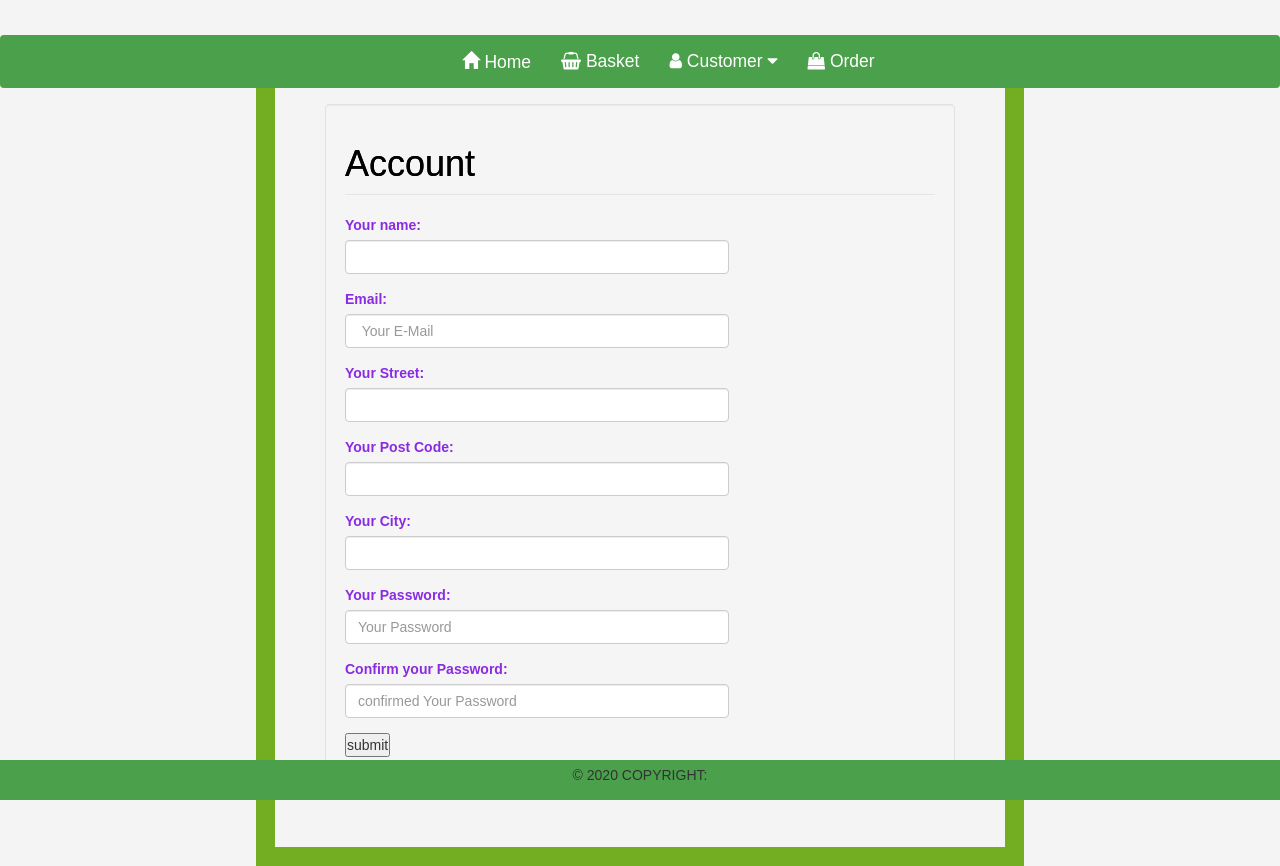
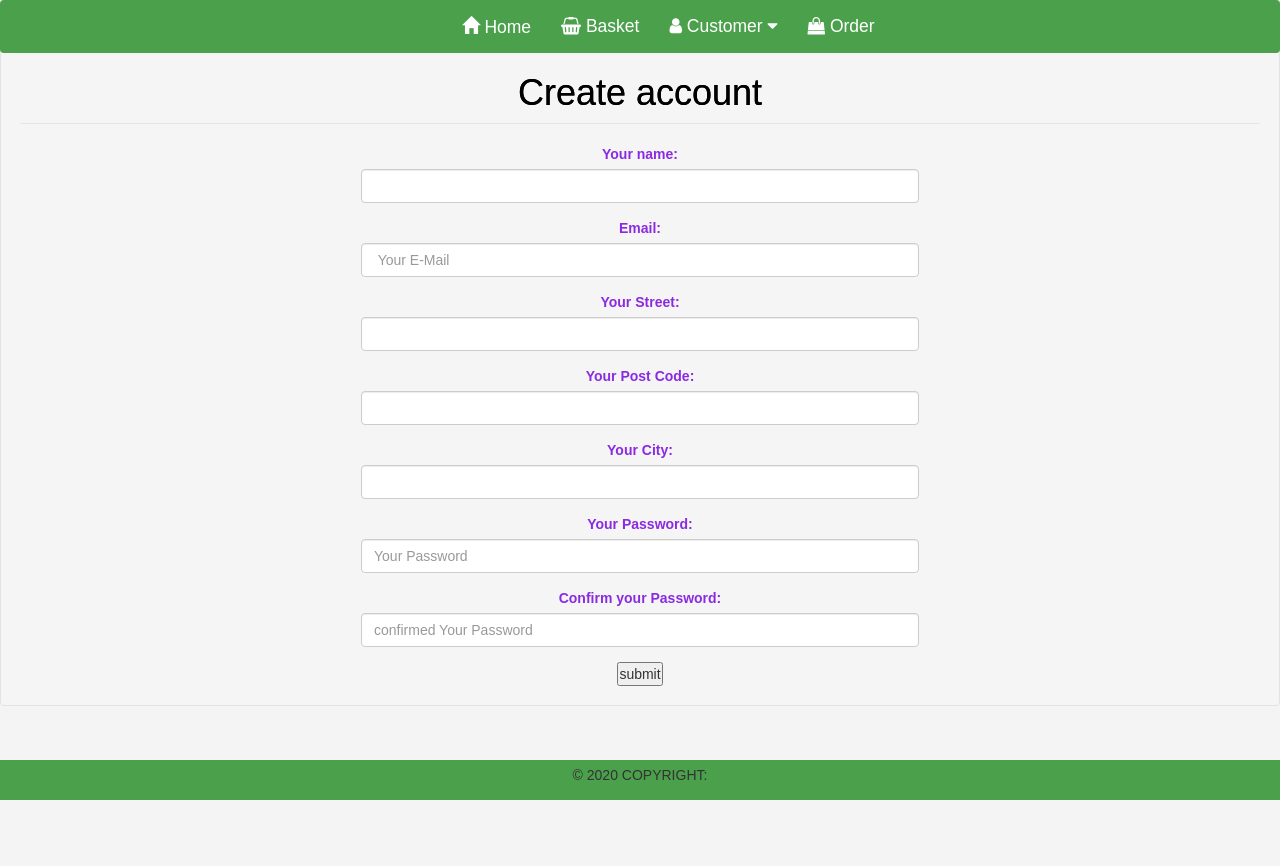
Before and after one commit to florentchrist11/onlineshopping, a PHP site: page /registrieren.php in a window 1280 px wide. After the commit the page ends 800 px from the top, so only its background shows below. Run offline with PHP 8.4, Linux system fonts and the light colour scheme; some web fonts are replaced.

Commit message:
Add files via upload

```diff
--- a/registrieren.php
+++ b/registrieren.php
@@ -64,7 +64,7 @@ if($data->is_Valider()){
           $table = "account";
           $data = array(
                "username" => $_POST['username']  ,
-               "email"    => $_POST['email']  ,
+               "email"    => $_POST['username']  ,
                "street"   => $_POST['street'],
                "postcode" => $_POST['postcode'],
                 "city"    => $_POST['city'],
@@ -94,24 +94,24 @@ if($data->is_Valider()){
    <?php  require('elements/header.php'); ?>
 
  <div class="centerReg">
-
+                  <center>
                   <?php if($error):  ?>
                      <div class="alert alert-danger" role="alert">
                      This Name is allready exit
                      </div>
                      <?php endif ?>
        <form action=""  method="POST" class="well coll-md-6" >
-  <legend text-align: center  > <h1>  Account</h1>   </legend>
+  <legend text-align: center  > <h1>  Create account</h1>   </legend>
   <div class="form-group" >
  <label for="name"> Your name: </label>
-  <input  value=" <?= isset($_POST['username'])? htmlentities($_POST['username']): '' ?>" style="width:65%" type="text" id="name" name="username"  class="form-control <?= isset($errors['username'])? 'is-invalid' : ''    ?>"  placeholder=" Your Name " >
+  <input  value=" <?= isset($_POST['username'])? htmlentities($_POST['username']): '' ?>" style="width:45%" type="text" id="name" name="username"  class="form-control <?= isset($errors['username'])? 'is-invalid' : ''    ?>"  placeholder=" Your Name " >
      <?php if(isset($errors['username'])): ?>
        <div class="invalid-feedback">  <?= $errors['username'] ?> </div>
     <?php endif  ?>
   </div>
   <div class="form-group">
     <label for="email">  Email:   </label>
-    <input  value=" <?= isset($_POST['email'])? htmlentities($_POST['email']): '' ?>" style="width:65%" type="email" id="email" class="form-control  <?= isset($errors['email'])? 'is-invalid' : ''    ?> " name="email" placeholder=" Your E-Mail">
+    <input  value=" <?= isset($_POST['email'])? htmlentities($_POST['email']): '' ?>" style="width:45%" type="email" id="email" class="form-control  <?= isset($errors['email'])? 'is-invalid' : ''    ?> " name="email" placeholder=" Your E-Mail">
     <?php if(isset($errors['email'])): ?>
        <div class="invalid-feedback">  <?= $errors['email'] ?> </div>
     <?php endif  ?>
@@ -119,35 +119,35 @@ if($data->is_Valider()){
 
    <div class="form-group">
    <label for="street"> Your Street:  </label>
-  <input style="width:65%" value=" <?= isset($_POST['street'])? htmlentities($_POST['street']): '' ?>" type="text" id="street" class="form-control  <?= isset($errors['street'])? 'is-invalid' : ''    ?> " name="street" placeholder="Your Street ">
+  <input style="width:45%" value=" <?= isset($_POST['street'])? htmlentities($_POST['street']): '' ?>" type="text" id="street" class="form-control  <?= isset($errors['street'])? 'is-invalid' : ''    ?> " name="street" placeholder="Your Street ">
   <?php if(isset($errors['street'])): ?>
        <div class="invalid-feedback">  <?= $errors['street'] ?> </div>
     <?php endif  ?>
    </div>
    <div class="form-group">
 <label for="invalid" > Your Post Code: </label>
-<input style="width:65%" value=" <?= isset($_POST['postcode'])? htmlentities($_POST['postcode']): '' ?>"  id="invalid" type="text"  class="form-control   <?= isset($errors['postCode'])? 'is-invalid' : ''    ?> " name="postcode" placeholder="Your Post Code "  >
+<input style="width:45%" value=" <?= isset($_POST['postcode'])? htmlentities($_POST['postcode']): '' ?>"  id="invalid" type="text"  class="form-control   <?= isset($errors['postCode'])? 'is-invalid' : ''    ?> " name="postcode" placeholder="Your Post Code "  >
 <?php if(isset($errors['postCode'])): ?>
        <div class="invalid-feedback">  <?= $errors['postCode'] ?></div>
     <?php endif  ?>
 </div>
 <div class="form-group">
 <label for="city"> Your City: </label>
- <input style="width:65%" value=" <?= isset($_POST['city'])? htmlentities($_POST['city']): '' ?>" id ="city" type="text"  class="form-control  <?= isset($errors['city'])? 'is-invalid' : ''    ?>" name="city" placeholder="Your City ">
+ <input style="width:45%" value=" <?= isset($_POST['city'])? htmlentities($_POST['city']): '' ?>" id ="city" type="text"  class="form-control  <?= isset($errors['city'])? 'is-invalid' : ''    ?>" name="city" placeholder="Your City ">
  <?php if(isset($errors['city'])): ?>
        <div class="invalid-feedback">  <?= $errors['city'] ?> </div>
     <?php endif  ?>
 </div>
  <div class="form-group">
  <label for="password"> Your Password:</label>
-                  <input style="width:65%"  type="password"  class="form-control  <?= isset($errors['password'])? 'is-invalid' : ''    ?>" id="password" name="password" placeholder="Your Password ">
+                  <input style="width:45%"  type="password"  class="form-control  <?= isset($errors['password'])? 'is-invalid' : ''    ?>" id="password" name="password" placeholder="Your Password ">
                   <?php if(isset($errors['password'])): ?>
        <div class="invalid-feedback">  <?= $errors['password'] ?></div>
     <?php endif  ?>
                </div>
                   <div class="form-group">
                   <label for="confirm"> Confirm your Password:</label>
-                  <input style="width:65%" type="password"  id ="confirm" class="form-control <?= isset($errors['confirmation'])? 'is-invalid' : ''    ?>" name="confirmation" placeholder="confirmed Your Password ">
+                  <input style="width:45%" type="password"  id ="confirm" class="form-control <?= isset($errors['confirmation'])? 'is-invalid' : ''    ?>" name="confirmation" placeholder="confirmed Your Password ">
                   <?php if(isset($errors['confirmation'])): ?>
        <div class="invalid-feedback">  <?= $errors['confirmation'] ?>  </div>
     <?php endif  ?>
--- a/style.css
+++ b/style.css
@@ -195,7 +195,7 @@ ul#menu {
     position: absolute;
     top: 0%;
     right: 10%;
-    font-size: 20%;
+    font-size: 120%;
 }
 
 
@@ -405,23 +405,6 @@ ul#menu {
     margin: 12px 0;
 }
 
-.center {
-    /* Florent Fokou   */
-    margin: auto;
-    width: 60%;
-    border: 19px solid #73AD21;
-    padding: 50px 50px 50px 50px;
-    margin-top: 85px;
-}
-
-.centerReg {
-    margin: auto;
-    width: 60%;
-    border: 19px solid #73AD21;
-    padding: 50px 50px 50px 50px;
-    margin-top: 35px;
-}
-
 .rand {
     /* Florent Fokou   */
     margin: auto;
@@ -535,7 +518,7 @@ label {
 }
 
 .fa-star,
-.fa-star-half{
-    color:yellowgreen;
+.fa-star-half {
+    color: yellowgreen;
     padding: 3% 0;
 }
```
Also changed, not shown: login.php (+6 -4 lines), login_admin.php (+4 -3 lines), search.php (added, +32 -0 lines), unternehmenkonto.php (+4 -4 lines).
